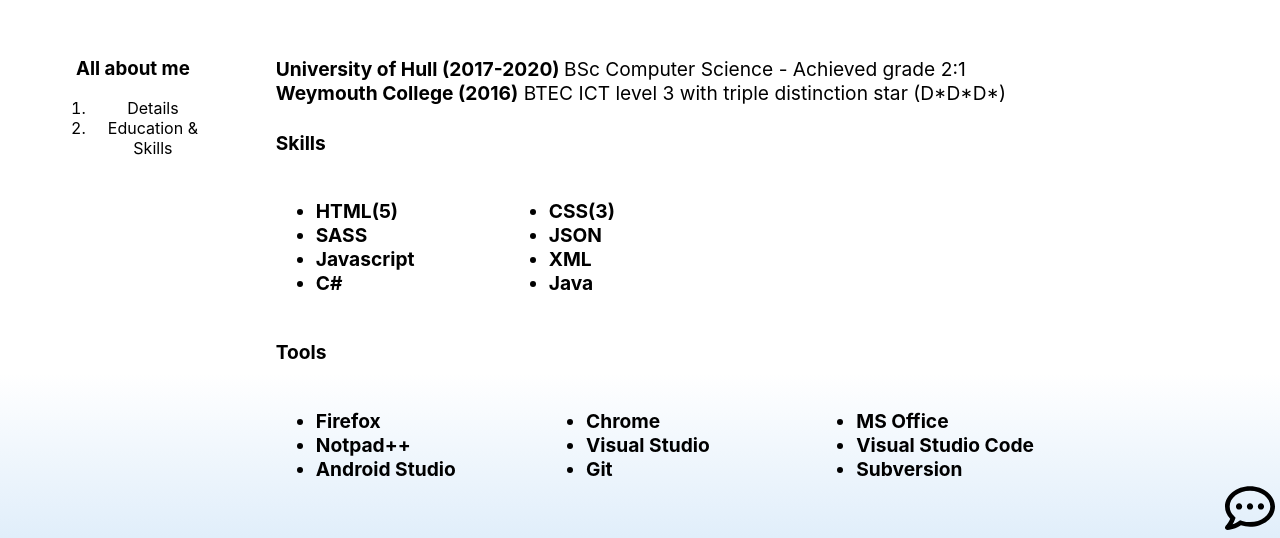
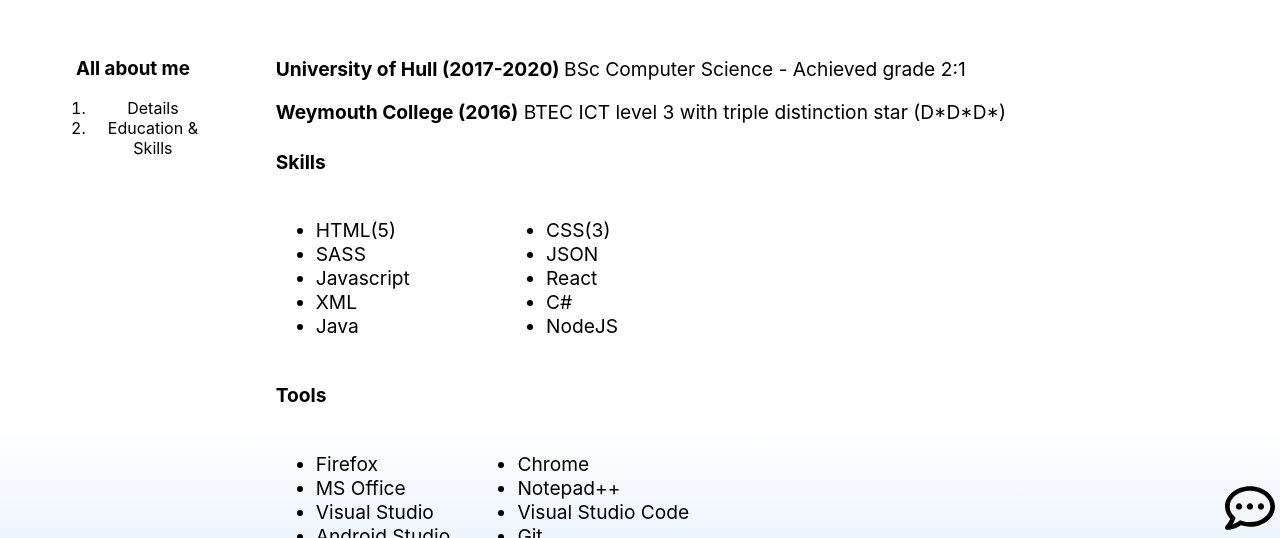
Before and after one commit to datalessuk/personal-portfolio, a React (Create React App) app: page / in a window 1280 px wide. Both pictures are taken after a click on the item "Education & Skills". Shown: the part 959-1497 px from the top of the page. Built offline with nearby package versions, Linux system fonts and the light colour scheme; what react-chatbot-kit would draw is missing.

Commit message:
fixed li

```diff
--- a/src/components/AboutMe.js
+++ b/src/components/AboutMe.js
@@ -64,32 +64,32 @@ function AboutMe(){
         return(
             <React.Fragment>
                 <div className="education-container">
-                    <p><span>University of Hull (2017-2020) </span> BSc Computer Science - Achieved grade 2:1
-                    <br/>
+                    <p><span>University of Hull (2017-2020) </span> BSc Computer Science - Achieved grade 2:1</p>
                     <span>Weymouth College (2016)</span> BTEC ICT level 3 with triple distinction star (D*D*D*)
                     <br />
-                    <span>
                     <h4>Skills</h4>
                     <div className="skills-container">
-                        <ul id="skills-list">
+                        <ul className="skills-list">
                         <li>HTML(5)</li>
                         <li>CSS(3)</li>
                         <li>SASS</li>
                         <li>JSON</li>
                         <li>Javascript</li>
+                        <li>React</li>
                         <li>XML</li>
                         <li>C#</li>
                         <li>Java</li>
+                        <li>NodeJS</li>
                         </ul>
+                        </div>
 
-                        </div>
                         <h4>Tools</h4>
                         <div className="tools-container">
-                            <ul id="tools-list">
+                            <ul className="tools-list">
                                 <li>Firefox</li>
                                 <li>Chrome</li>
                                 <li>MS Office</li>
-                                <li>Notpad++</li>
+                                <li>Notepad++</li>
                                 <li>Visual Studio</li>
                                 <li>Visual Studio Code</li>
                                 <li>Android Studio</li>
@@ -97,9 +97,7 @@ function AboutMe(){
                                 <li>Subversion</li>
                             </ul>
                         </div>
-                    </span>
-                    </p>
-                </div>
+                    </div>
             </React.Fragment>
         )
     }
--- a/src/styles/Aboutme.scss
+++ b/src/styles/Aboutme.scss
@@ -64,46 +64,41 @@ body{
             font-weight: bold;
         }
     }
-
-
-
 }
-
 
 .skills-container{
     display: flex;
-    flex-flow: row wrap;
+    flex-flow: wrap;
 
 }
-#skills-list{
+.skills-list{
     display: flex;
     flex-flow: row wrap;
 
+
     li{
-        flex-basis: 50%;
+        flex-basis: 40%;
+
     }
 }
 
 .tools-container{
     display: flex;
-    flex-flow: row wrap;
+    flex-flow: wrap;
 
-    li:hover{
-        color: black;
-        text-decoration: none;
-    }
 
 }
-
-#tools-list{
+.tools-list{
     display: flex;
     flex-flow: row wrap;
 
+
     li{
-        flex-basis: 30%;
+        flex-basis: 40%;
+        width: 56px;
     }
+}
 
-}
 
 @media only screen and (max-width: 900px) {
     .flex-container{
@@ -113,9 +108,16 @@ body{
         width: 300px;
         text-align: left;
     }
-    #tools-list{
-        flex-basis:  30%;
+
+    .tools-list{
+        flex-basis:  50%;
+        flex-direction: column;
+    }
+    .skills-list{
+        flex-direction: column;
+
     }
 
 }
+
 }
```
